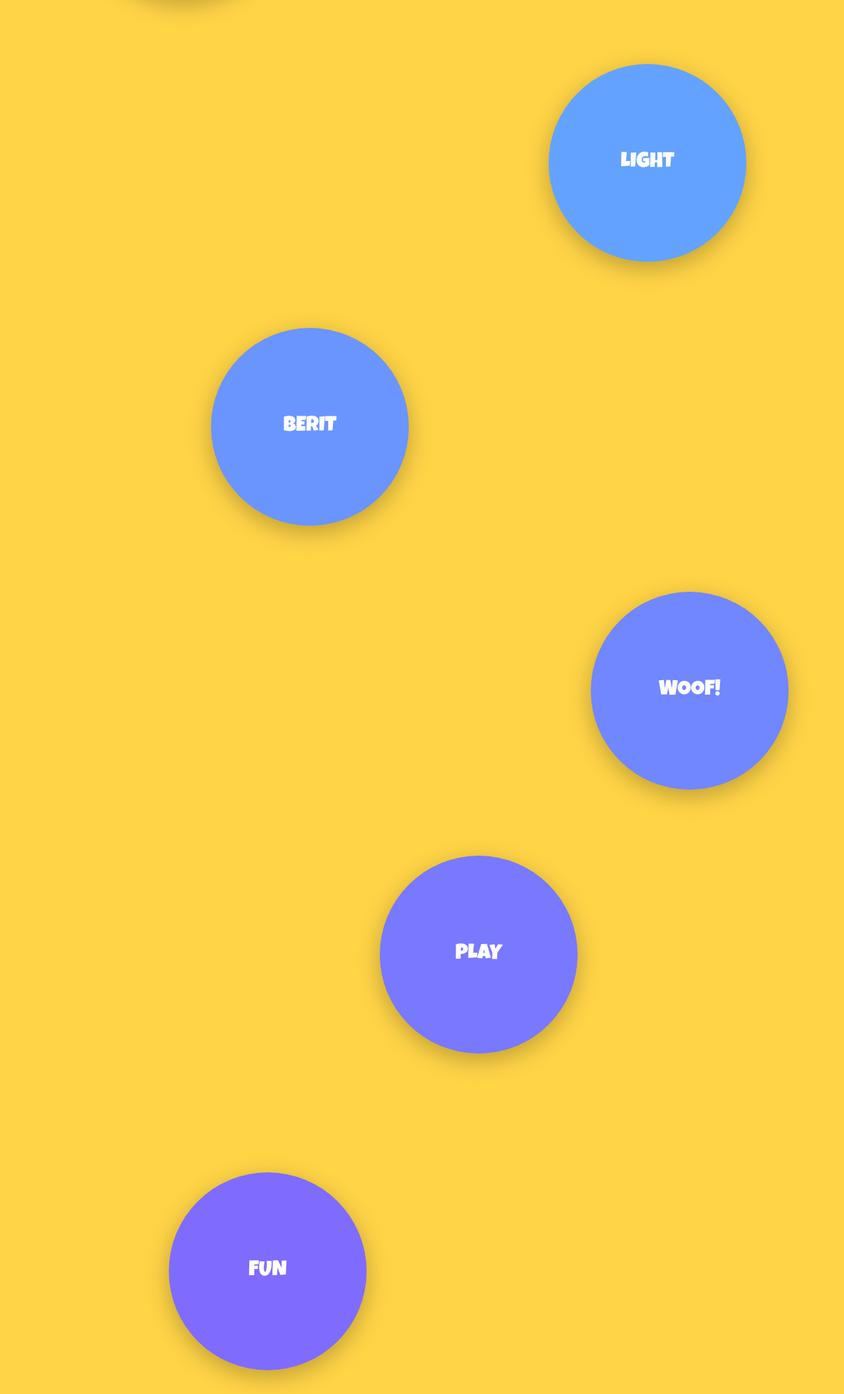
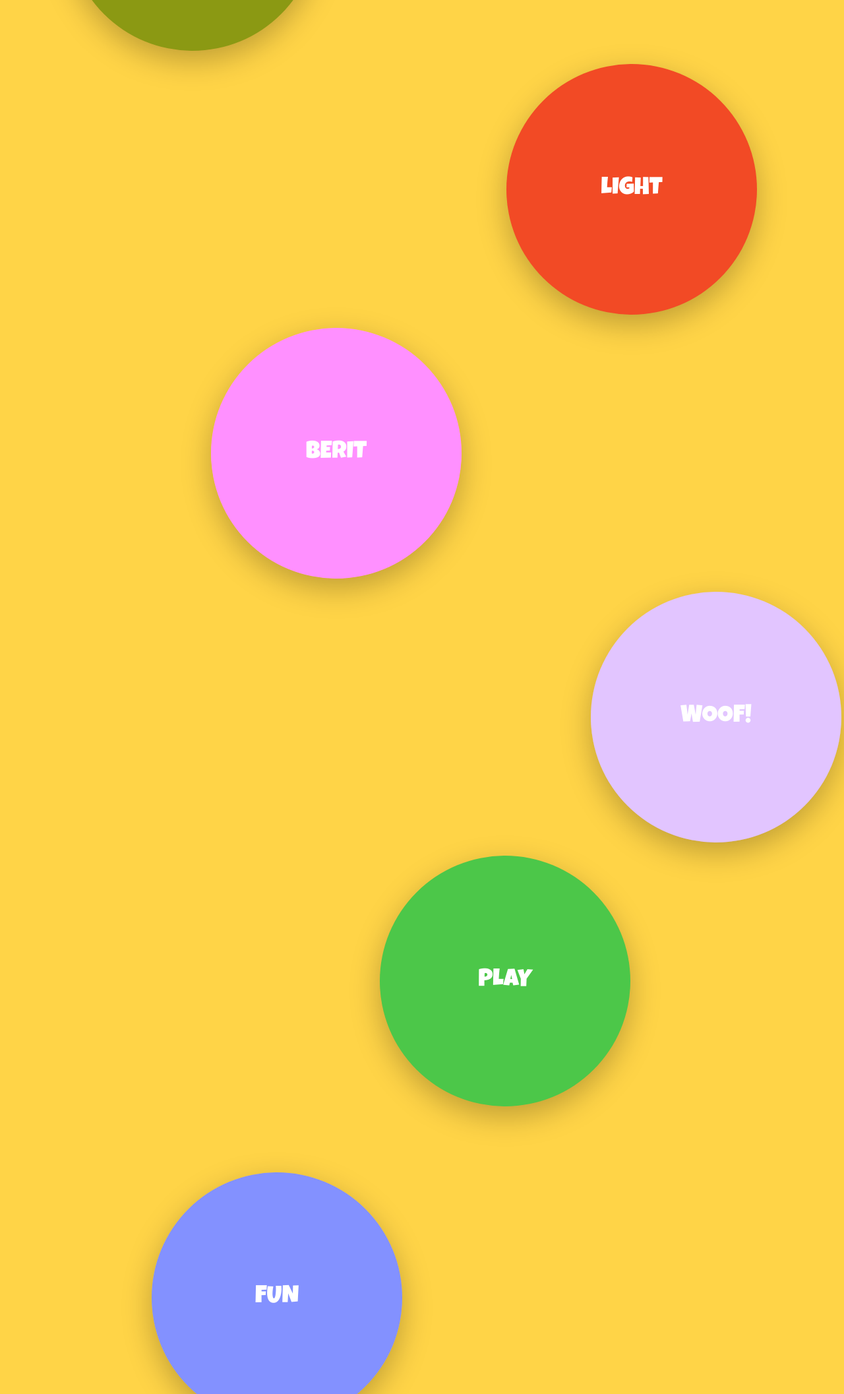
Before and after one commit to kasantix-design/Barklight, a plain HTML site: page index.html in a window 1280 px wide. Shown: the part 687-2800 px from the top of the page at 66% size. Drawn offline with Linux system fonts and the light colour scheme.

Commit message:
Update style.css

```diff
--- a/style.css
+++ b/style.css
@@ -3,6 +3,9 @@
   --pink: #ff66b3;
   --purple: #8c52ff;
   --blue: #4ecbff;
+  --teal: #5afad6;
+  --orange: #ff914d;
+  --green: #00c98d;
   --white: #ffffff;
 }
 
@@ -13,7 +16,7 @@ body {
   margin: 0;
   background: var(--yellow);
   font-family: 'Luckiest Guy', cursive;
-  height: 400vh; /* gir plass til scroll */
+  height: 400vh; /* plass til scroll */
   overflow-x: hidden;
   scroll-behavior: smooth;
 }
@@ -58,33 +61,33 @@ body {
   height: 350vh;
 }
 
-/* Basis-stil for sirklene */
+/* Basis-stil for boblene */
 .bubble {
   position: absolute;
   border-radius: 50%;
   color: var(--white);
   text-align: center;
-  font-size: 2rem;
+  font-size: 2.3rem;
   display: flex;
   justify-content: center;
   align-items: center;
-  width: 300px;
-  height: 300px;
+  width: 380px;
+  height: 380px;
   opacity: 0;
   transform: translateY(120px) scale(0.6);
   animation: fadeFloat 1.8s ease-out forwards, colorShift 8s infinite linear;
-  box-shadow: 0 10px 35px rgba(0, 0, 0, 0.25);
+  box-shadow: 0 15px 45px rgba(0, 0, 0, 0.25);
   line-height: 1.2;
   text-transform: uppercase;
 }
 
-/* Plassering på siden */
-#one { top: 40vh; left: 10%; animation-delay: 0.3s; }
-#two { top: 90vh; left: 65%; animation-delay: 0.6s; }
-#three { top: 140vh; left: 25%; animation-delay: 0.9s; }
-#four { top: 190vh; left: 70%; animation-delay: 1.2s; }
-#five { top: 240vh; left: 45%; animation-delay: 1.5s; }
-#six { top: 300vh; left: 20%; animation-delay: 1.8s; }
+/* Ulike plasseringer og startfarger */
+#one   { top: 40vh;  left: 8%;  background: var(--pink);   animation-delay: 0.2s; }
+#two   { top: 90vh;  left: 60%; background: var(--purple); animation-delay: 0.4s; }
+#three { top: 140vh; left: 25%; background: var(--blue);   animation-delay: 0.6s; }
+#four  { top: 190vh; left: 70%; background: var(--teal);   animation-delay: 0.8s; }
+#five  { top: 240vh; left: 45%; background: var(--orange); animation-delay: 1.0s; }
+#six   { top: 300vh; left: 18%; background: var(--green);  animation-delay: 1.2s; }
 
 /* ----------------------------
    ANIMASJONER
@@ -94,7 +97,7 @@ body {
 @keyframes fadeFloat {
   0% {
     opacity: 0;
-    transform: translateY(120px) scale(0.6);
+    transform: translateY(150px) scale(0.6);
   }
   100% {
     opacity: 1;
@@ -104,10 +107,10 @@ body {
 
 /* fargeloop mellom rosa → lilla → blå → rosa */
 @keyframes colorShift {
-  0%   { background: var(--pink); }
-  33%  { background: var(--purple); }
-  66%  { background: var(--blue); }
-  100% { background: var(--pink); }
+  0%   { filter: hue-rotate(0deg); }
+  33%  { filter: hue-rotate(60deg); }
+  66%  { filter: hue-rotate(120deg); }
+  100% { filter: hue-rotate(0deg); }
 }
 
 /* ----------------------------
```
